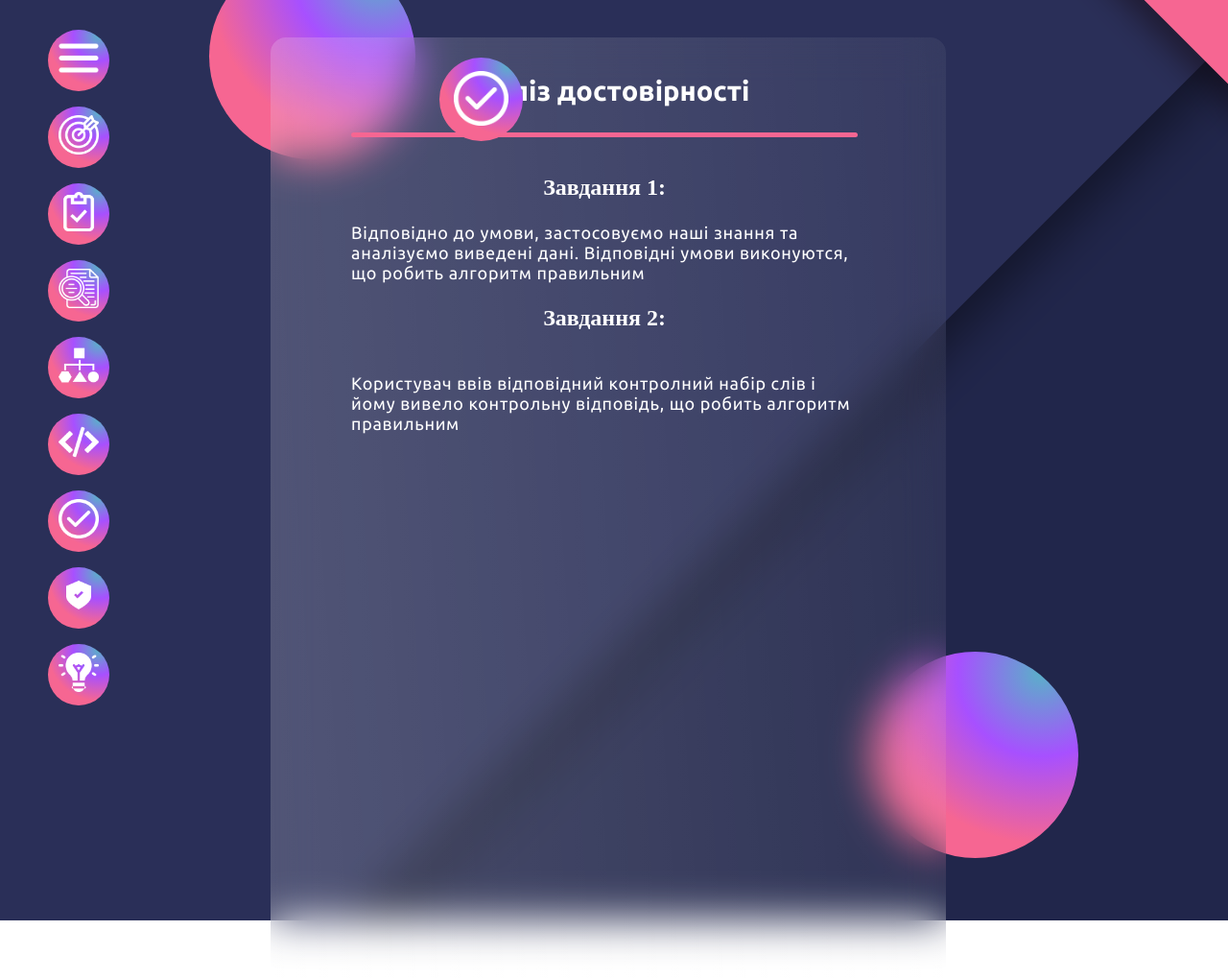
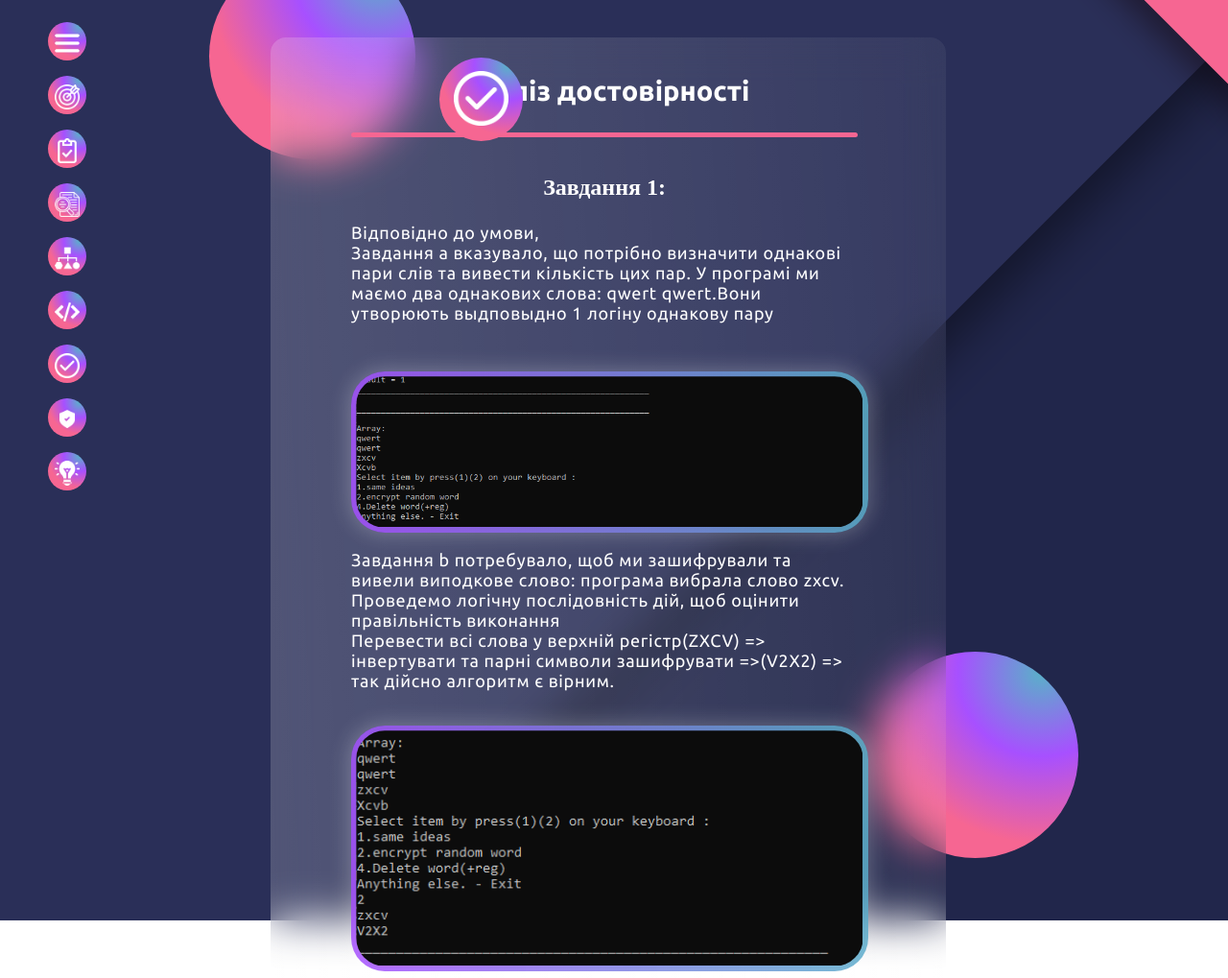
Before and after one commit to FravinCustodianStudent/Op__hlobal, a website built with Parcel: page Lab9/proof.html in a window 1280 px wide. Shown: the part 121-1140 px from the top of the page at 96% size. Built offline with nearby package versions, Linux system fonts and the light colour scheme.

Commit message:
IP re12 fix fix

```diff
--- a/Lab9/Lab.css
+++ b/Lab9/Lab.css
@@ -182,6 +182,7 @@
 }
 #Lab1{
   border-radius: 35px;
+  margin-top: 2em;
   box-shadow: 0px 0px 21px 2px rgba(255, 255, 255, 0.25);
   padding: 1%;
   background: linear-gradient(85.5deg, rgba(17, 0, 0, 0.34) 0%, rgba(167, 80, 255, 0.85) 0.01%, rgba(90, 176, 201, 0.85) 100%);
--- a/Lab9/proof.html
+++ b/Lab9/proof.html
@@ -104,11 +104,17 @@
   <div id="purposetext">
 
     <h2>Завдання 1:</h2>
-     <p> Відповідно до умови, застосовуємо наші знання та аналізуємо виведені дані. Відповідні умови виконуются, що робить алгоритм правильним
-
+     <p> Відповідно до умови,<br>Завдання а вказувало, що потрібно визначити однакові пари слів та вивести кількість цих пар. У програмі ми маємо два однакових слова: qwert qwert.Вони утворюють выдповыдно 1 логіну однакову пару
     </p>
+    <img src="Lab_img/3.PNG" id="Lab3">
+    <p>Завдання b потребувало, щоб ми зашифрували та вивели виподкове слово: програма вибрала слово zxcv. Проведемо логічну послідовність дій, щоб оцінити правільність виконання<br>
+    Перевести всі слова у верхній регістр(ZXCV) => інвертувати та парні символи зашифрувати =>(V2X2) => так дійсно алгоритм є вірним.
+    <img src="Lab_img/1.PNG" id="Lab1"><br></p>
+    <p>Завдання c потребувало, щоб ми видалили слово з масииву,яке починається символом, що знакохидится у вехньому регістрі. У нашому масиві це є слово Xcvb і так дійсно ми можемо побачити що в консолі зникло це слово</p>
+    <img src="Lab_img/3.PNG" id="Lab5">
     <h2>Завдання 2:</h2>
-    <p><br> Користувач ввів відповідний контролний набір слів і йому вивело контрольну відповідь, що робить алгоритм правильним</p>
+    <p><br> Користувач ввів відповідний контролний набір(foo bar,barfoothefoobarman) слів і йому вивело контрольну відповідь =>12, що робить алгоритм правильним</p>
+    <img src="Lab_img/4.PNG" id="Lab4">
   </div>
 
 
--- a/css/style.css
+++ b/css/style.css
@@ -84,20 +84,20 @@
   height: 100%;
 }
 .menu_u{
-  margin-top: 1.5em;
+  margin-top: 1em;
   position: relative;
   display: block;
   width:100%;
-  height: 3.5em;
+  height: 2.5em;
 }
 .gradieninputsqz{
   background: radial-gradient(82.92% 82.92% at 81.99% 10.25%, #5AB0C9 0%, #A750FF 48.8%, #F66692 99.48%);
   border-radius: 50%;
   /*  left:27px;
     top:26px;*/
-  width: 4em;
+  width: 2.5em;
   justify-content: center;
-  height: 4em;
+  height: 2.5em;
   //
   display: flex;
   flex-direction: column;
```
Also changed, not shown: Lab9/result.html (+2 -2 lines), Lab9/Lab_img/4.PNG (renamed from Lab9/Lab_img/3214213.PNG), Lab9/Lab_img/4342112.PNG (deleted), Lab9/Lab_img/5.PNG (added).
